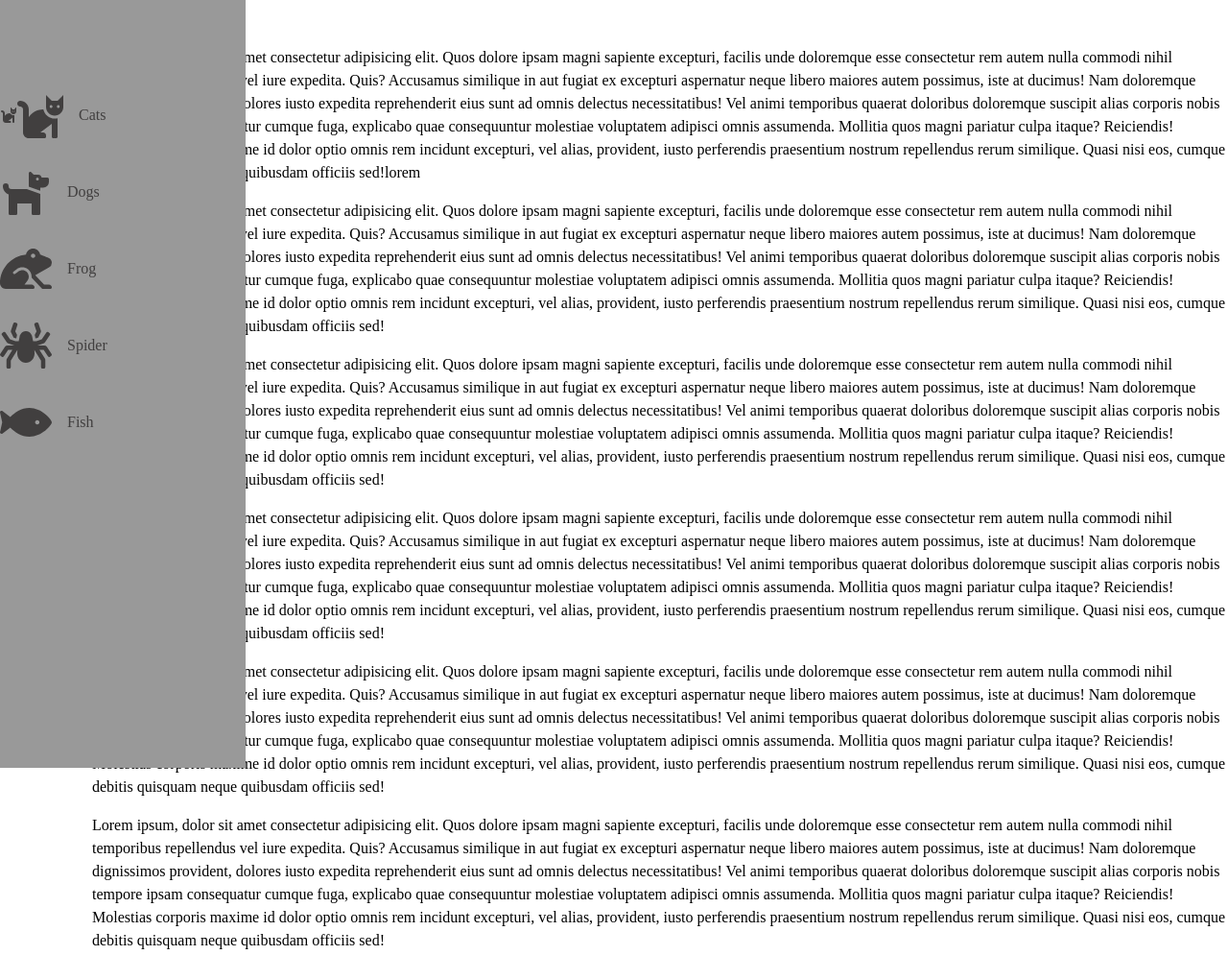
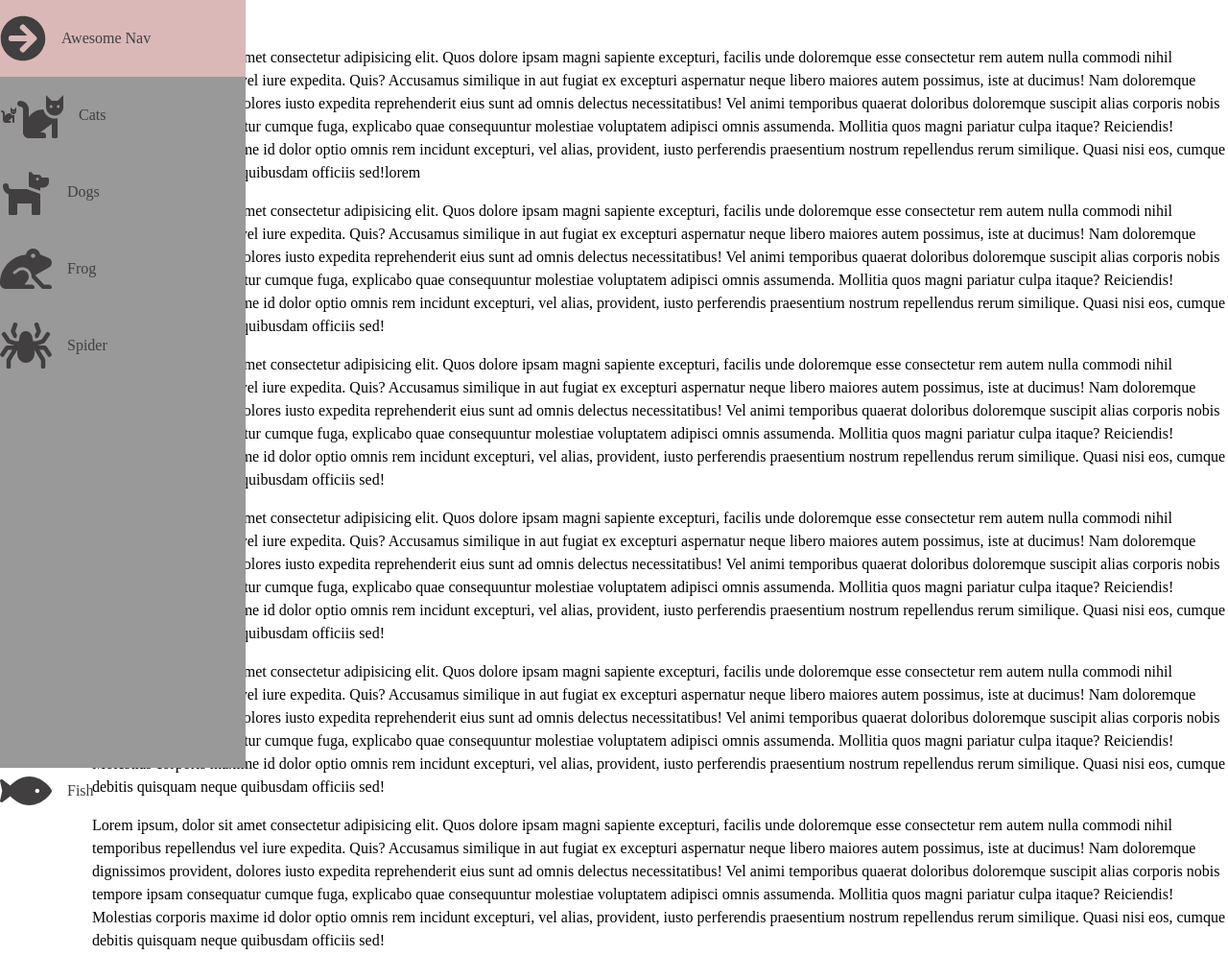
Before and after one commit to CorneliaRadu/FlexBox, a plain HTML site: page index.html in a window 1280 px wide. Shown: the top 995 px of the page at 96% size. Drawn offline with Linux system fonts and the light colour scheme.

Commit message:
Tema FlexBox

```diff
--- a/index.html
+++ b/index.html
@@ -13,10 +13,19 @@
 <body>
 
     <nav class="navbar">
+
+        <a class="nav-link navbar-title" href=""><svg aria-hidden="true" focusable="false" data-prefix="fas"
+                data-icon="arrow-circle-right" class="svg-inline--fa fa-arrow-circle-right fa-w-16" role="img"
+                xmlns="http://www.w3.org/2000/svg" viewBox="0 0 512 512">
+                <path fill="currentColor"
+                    d="M256 8c137 0 248 111 248 248S393 504 256 504 8 393 8 256 119 8 256 8zm-28.9 143.6l75.5 72.4H120c-13.3 0-24 10.7-24 24v16c0 13.3 10.7 24 24 24h182.6l-75.5 72.4c-9.7 9.3-9.9 24.8-.4 34.3l11 10.9c9.4 9.4 24.6 9.4 33.9 0L404.3 273c9.4-9.4 9.4-24.6 0-33.9L271.6 106.3c-9.4-9.4-24.6-9.4-33.9 0l-11 10.9c-9.5 9.6-9.3 25.1.4 34.4z">
+                </path>
+            </svg>
+            <span>Awesome Nav</span>
+        </a>
+
         <ul class="navbar-nav">
-            <li class="nav-item">
-                <a class="nav-link" href=""></a>
-            </li>
+
             <li class="nav-item">
                 <a class="nav-link" href=""><i class="fas fa-cat"></i><svg aria-hidden="true" focusable="false"
                         data-prefix="fas" data-icon="cat" class="svg-inline--fa fa-cat fa-w-16" role="img"
@@ -40,7 +49,8 @@
                 </a>
             </li>
             <li class="nav-item">
-                <a class="nav-link" href=""><svg aria-hidden="true" focusable="false" data-prefix="fas" data-icon="frog"
+                <a class="nav-link" href="">
+                    <svg aria-hidden="true" focusable="false" data-prefix="fas" data-icon="frog"
                         class="svg-inline--fa fa-frog fa-w-18" role="img" xmlns="http://www.w3.org/2000/svg"
                         viewBox="0 0 576 512">
                         <path fill="currentColor"
--- a/style.css
+++ b/style.css
@@ -49,6 +49,18 @@ nav {
 
 }
 
+.navbar-nav li:last-child {
+    margin-top: auto;
+    margin-bottom: 1rem;
+}
+
+.navbar-nav {
+    display: flex;
+    flex-direction: column;
+    height: 100%;
+    list-style-type: none;
+}
+
 .navbar:hover .nav-link span {
     display: inline;
 }
@@ -56,3 +68,16 @@ nav {
 .navbar:hover {
     width: 16rem;
 }
+
+.navbar-nav li:hover {
+    background-color: rgb(218, 184, 184);
+}
+
+.navbar-title {
+    background-color: rgb(218, 184, 184);
+}
+
+.navbar-title span {
+    display: none;
+    padding: 0;
+}
```
Also changed, not shown: icons/arrow-circle-right-solid.svg (added).
